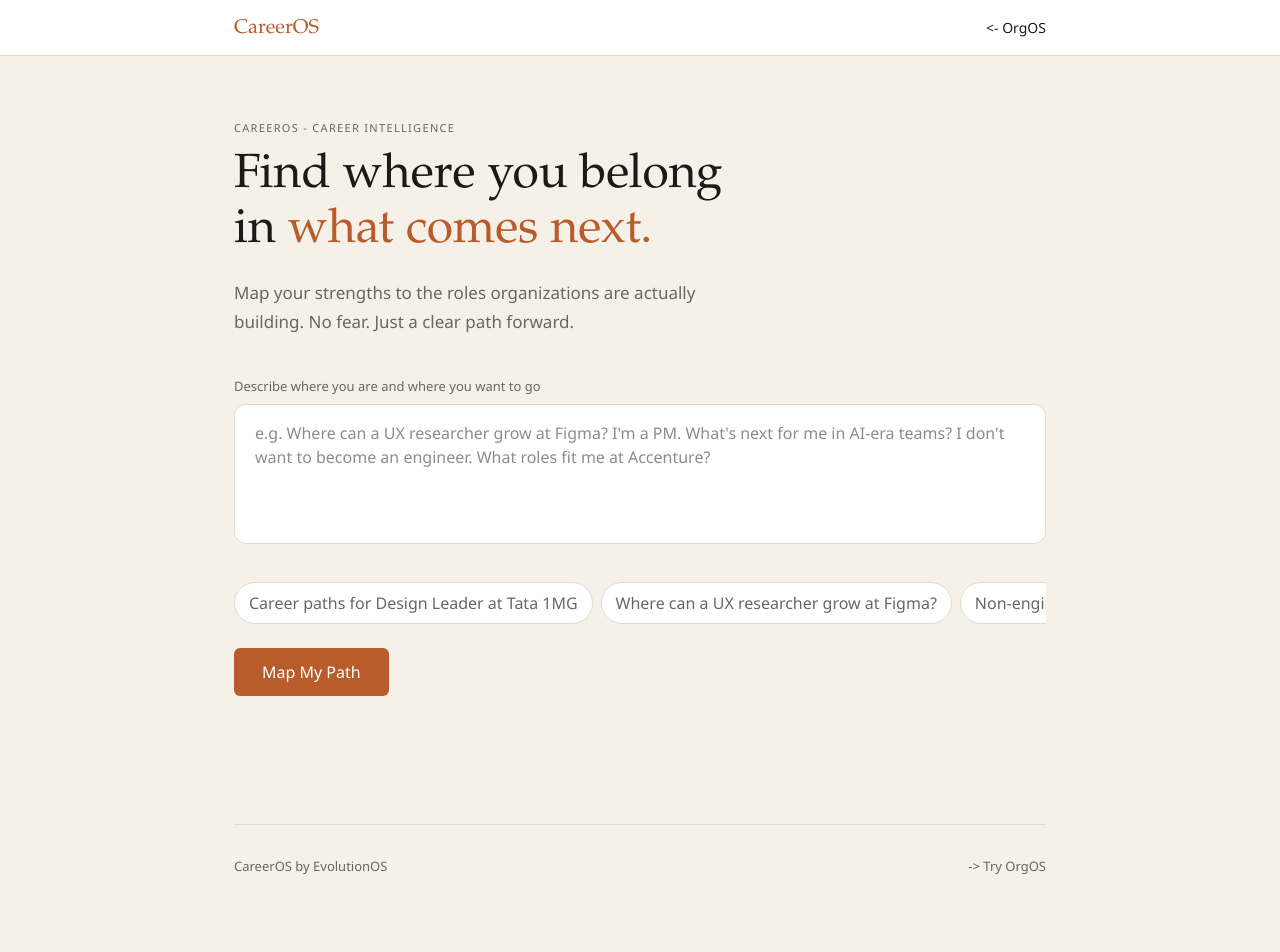
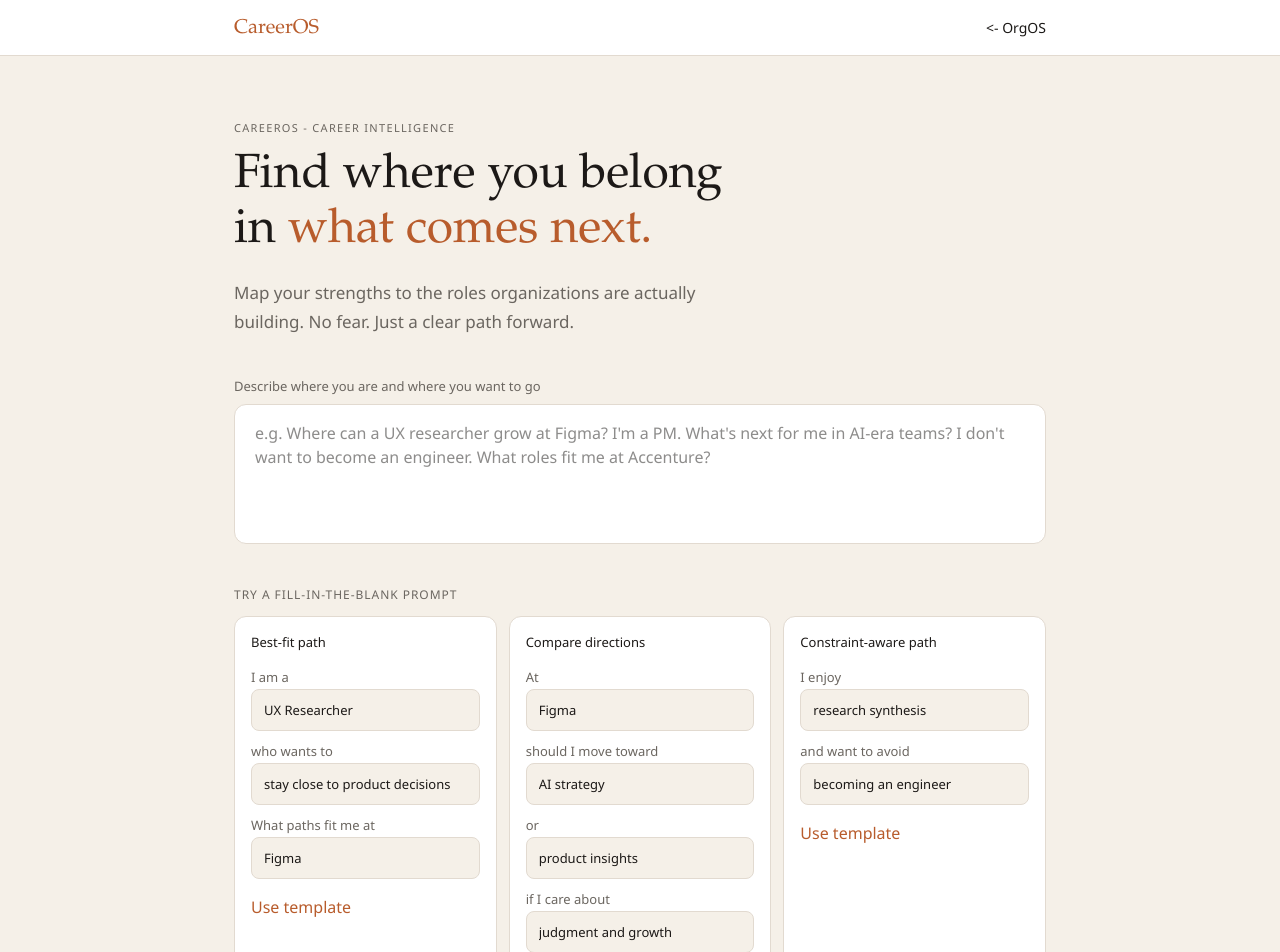
Before and after one commit to wandawoman014/careeros, a Next.js app: page / in a window 1280 px wide. Shown: the top 952 px of the page. Built offline with nearby package versions, Linux system fonts and the light colour scheme.

Commit message:
Publish templated CareerOS UI and formatted answers

```diff
--- a/src/app/page.tsx
+++ b/src/app/page.tsx
@@ -103,6 +103,17 @@ type EditableChipProps = {
   onRemove: (key: CareerContextKey) => void;
 };
 
+type CareerTemplateValues = {
+  currentRole: string;
+  goal: string;
+  company: string;
+  pathA: string;
+  pathB: string;
+  priority: string;
+  strength: string;
+  constraint: string;
+};
+
 const knownCompanies = ["Figma", "Accenture", "McKinsey", "Goldman Sachs", "Deloitte", "Infosys", "Tata 1MG"];
 const roleMatchers: Array<{ label: string; matcher: RegExp; tentative?: boolean }> = [
   { label: "UX Researcher", matcher: /\bux researcher\b/i },
@@ -119,13 +130,6 @@ const careerIntentMatchers: Array<{ label: string; matcher: RegExp; tentative?:
   { label: "Non-engineering options", matcher: /non-engineering|don'?t want to become an engineer/i },
   { label: "Skills to build", matcher: /skills|build next|learn/i, tentative: true },
   { label: "Company role trends", matcher: /building toward|company building/i },
-];
-const suggestionChips = [
-  "Career paths for Design Leader at Tata 1MG",
-  "Where can a UX researcher grow at Figma?",
-  "Non-engineering AI-era paths",
-  "I'm a PM. What's next for me?",
-  "What roles is Accenture building toward?",
 ];
 const fallbackConnections: RoleConnection[] = [
   {
@@ -270,6 +274,15 @@ function serializeContext(context: CareerContext) {
     ...(context.company?.value ? { company: context.company.value } : {}),
     ...(context.intent?.value ? { intent: context.intent.value } : {}),
   };
+}
+
+function cleanAnswerText(answer: string) {
+  return answer
+    .split("\n")
+    .map((line) => line.replace(/\*\*(.*?)\*\*/g, "$1").trimEnd())
+    .filter((line) => !/^ROUTE:/i.test(line.trim()))
+    .join("\n")
+    .trim();
 }
 
 function parseIntent(answer: string) {
@@ -465,7 +478,7 @@ function getSelectedFutureRole(roleMap: RoleMap, selectedRoleId: string | null)
 }
 
 function AnswerContent({ answer }: { answer: string }) {
-  const { intent, blocks } = useMemo(() => parseAnswerBlocks(answer), [answer]);
+  const { intent, blocks } = useMemo(() => parseAnswerBlocks(cleanAnswerText(answer)), [answer]);
 
   return (
     <div>
@@ -486,11 +499,13 @@ function AnswerContent({ answer }: { answer: string }) {
 
         if (block.type === "ordered") {
           return (
-            <ol key={`${block.type}-${index}`} className="mb-4 list-none p-0">
+            <ol key={`${block.type}-${index}`} className="mb-4 grid gap-3 p-0 md:grid-cols-2">
               {block.items.map((item, itemIndex) => (
-                <li key={item} className="relative mb-2.5 pl-6 text-[15px] leading-7 text-text last:mb-0">
-                  <span className="absolute left-0 top-0 font-semibold text-primary">{itemIndex + 1}.</span>
-                  {item}
+                <li key={item} className="rounded-[10px] border border-border bg-[rgba(184,92,44,0.04)] px-4 py-3 text-[15px] leading-7 text-text">
+                  <span className="mb-2 inline-flex h-7 w-7 items-center justify-center rounded-full bg-primary text-[12px] font-semibold text-white">
+                    {itemIndex + 1}
+                  </span>
+                  <div>{item}</div>
                 </li>
               ))}
             </ol>
@@ -501,8 +516,8 @@ function AnswerContent({ answer }: { answer: string }) {
           return (
             <ul key={`${block.type}-${index}`} className="mb-4 list-none p-0">
               {block.items.map((item) => (
-                <li key={item} className="mb-2.5 text-[15px] leading-7 text-text last:mb-0">
-                  <span className="mr-2.5 inline-block h-1.5 w-1.5 rounded-full bg-primary align-middle" />
+                <li key={item} className="mb-2.5 rounded-[10px] border border-border px-4 py-3 text-[15px] leading-7 text-text last:mb-0">
+                  <span className="mr-2.5 inline-block h-2 w-2 rounded-full bg-primary align-middle" />
                   <span className="align-middle">{item}</span>
                 </li>
               ))}
@@ -756,6 +771,16 @@ export default function Home() {
   const [editingValue, setEditingValue] = useState("");
   const [needsFollowUp, setNeedsFollowUp] = useState(false);
   const [followUpQuestion, setFollowUpQuestion] = useState("");
+  const [templateValues, setTemplateValues] = useState<CareerTemplateValues>({
+    currentRole: "UX Researcher",
+    goal: "stay close to product decisions",
+    company: "Figma",
+    pathA: "AI strategy",
+    pathB: "product insights",
+    priority: "judgment and growth",
+    strength: "research synthesis",
+    constraint: "becoming an engineer",
+  });
 
   const derivedRoleMap = useMemo(() => {
     if (roleMap) {
@@ -811,6 +836,18 @@ export default function Home() {
     setError("");
     if (textareaRef.current) {
       textareaRef.current.value = chip;
+      scheduleTextareaResize(textareaRef.current);
+    }
+  }
+
+  function applyTemplate(prompt: string) {
+    setMessage(prompt);
+    setContext(extractCareerContext(prompt));
+    setNeedsFollowUp(false);
+    setFollowUpQuestion("");
+    setError("");
+    if (textareaRef.current) {
+      textareaRef.current.value = prompt;
       scheduleTextareaResize(textareaRef.current);
     }
   }
@@ -961,6 +998,7 @@ export default function Home() {
             </div>
 
             <div className="mt-4 flex flex-wrap gap-2">
+              {chips.some((item) => item.chip) ? <p className="w-full text-[12px] uppercase tracking-[0.08em] text-muted">Detected context</p> : null}
               {chips.map((item) =>
                 item.chip ? (
                   <EditableChip
@@ -984,17 +1022,108 @@ export default function Home() {
               )}
             </div>
 
-            <div className="chip-scrollbar mt-4 flex gap-2 overflow-x-auto pb-1">
-              {suggestionChips.map((chip) => (
-                <button
-                  key={chip}
-                  type="button"
-                  onClick={() => handleSuggestionClick(chip)}
-                  className="whitespace-nowrap rounded-full border border-border bg-surface px-3.5 py-2 text-[13px] text-muted transition hover:border-primary hover:text-primary"
-                >
-                  {chip}
-                </button>
-              ))}
+            <div className="mt-5">
+              <p className="mb-3 text-[12px] uppercase tracking-[0.08em] text-muted">Try a fill-in-the-blank prompt</p>
+              <div className="grid gap-3 md:grid-cols-3">
+                <div className="rounded-[12px] border border-border bg-surface p-4">
+                  <p className="mb-3 text-[13px] font-medium text-text">Best-fit path</p>
+                  <div className="space-y-2 text-[13px] leading-6 text-muted">
+                    <span>I am a</span>
+                    <input
+                      value={templateValues.currentRole}
+                      onChange={(event) => setTemplateValues((current) => ({ ...current, currentRole: event.target.value }))}
+                      className="w-full rounded-[8px] border border-border bg-bg px-3 py-2 text-text outline-none"
+                    />
+                    <span>who wants to</span>
+                    <input
+                      value={templateValues.goal}
+                      onChange={(event) => setTemplateValues((current) => ({ ...current, goal: event.target.value }))}
+                      className="w-full rounded-[8px] border border-border bg-bg px-3 py-2 text-text outline-none"
+                    />
+                    <span>What paths fit me at</span>
+                    <input
+                      value={templateValues.company}
+                      onChange={(event) => setTemplateValues((current) => ({ ...current, company: event.target.value }))}
+                      className="w-full rounded-[8px] border border-border bg-bg px-3 py-2 text-text outline-none"
+                    />
+                  </div>
+                  <button
+                    type="button"
+                    onClick={() =>
+                      applyTemplate(`I am a ${templateValues.currentRole} who wants to ${templateValues.goal}. What paths fit me at ${templateValues.company}?`)
+                    }
+                    className="mt-4 text-[13px] font-medium text-primary"
+                  >
+                    Use template
+                  </button>
+                </div>
+
+                <div className="rounded-[12px] border border-border bg-surface p-4">
+                  <p className="mb-3 text-[13px] font-medium text-text">Compare directions</p>
+                  <div className="space-y-2 text-[13px] leading-6 text-muted">
+                    <span>At</span>
+                    <input
+                      value={templateValues.company}
+                      onChange={(event) => setTemplateValues((current) => ({ ...current, company: event.target.value }))}
+                      className="w-full rounded-[8px] border border-border bg-bg px-3 py-2 text-text outline-none"
+                    />
+                    <span>should I move toward</span>
+                    <input
+                      value={templateValues.pathA}
+                      onChange={(event) => setTemplateValues((current) => ({ ...current, pathA: event.target.value }))}
+                      className="w-full rounded-[8px] border border-border bg-bg px-3 py-2 text-text outline-none"
+                    />
+                    <span>or</span>
+                    <input
+                      value={templateValues.pathB}
+                      onChange={(event) => setTemplateValues((current) => ({ ...current, pathB: event.target.value }))}
+                      className="w-full rounded-[8px] border border-border bg-bg px-3 py-2 text-text outline-none"
+                    />
+                    <span>if I care about</span>
+                    <input
+                      value={templateValues.priority}
+                      onChange={(event) => setTemplateValues((current) => ({ ...current, priority: event.target.value }))}
+                      className="w-full rounded-[8px] border border-border bg-bg px-3 py-2 text-text outline-none"
+                    />
+                  </div>
+                  <button
+                    type="button"
+                    onClick={() =>
+                      applyTemplate(
+                        `At ${templateValues.company}, should I move toward ${templateValues.pathA} or ${templateValues.pathB} if I care about ${templateValues.priority}?`,
+                      )
+                    }
+                    className="mt-4 text-[13px] font-medium text-primary"
+                  >
+                    Use template
+                  </button>
+                </div>
+
+                <div className="rounded-[12px] border border-border bg-surface p-4">
+                  <p className="mb-3 text-[13px] font-medium text-text">Constraint-aware path</p>
+                  <div className="space-y-2 text-[13px] leading-6 text-muted">
+                    <span>I enjoy</span>
+                    <input
+                      value={templateValues.strength}
+                      onChange={(event) => setTemplateValues((current) => ({ ...current, strength: event.target.value }))}
+                      className="w-full rounded-[8px] border border-border bg-bg px-3 py-2 text-text outline-none"
+                    />
+                    <span>and want to avoid</span>
+                    <input
+                      value={templateValues.constraint}
+                      onChange={(event) => setTemplateValues((current) => ({ ...current, constraint: event.target.value }))}
+                      className="w-full rounded-[8px] border border-border bg-bg px-3 py-2 text-text outline-none"
+                    />
+                  </div>
+                  <button
+                    type="button"
+                    onClick={() => applyTemplate(`I enjoy ${templateValues.strength} and want to avoid ${templateValues.constraint}. What should I aim for?`)}
+                    className="mt-4 text-[13px] font-medium text-primary"
+                  >
+                    Use template
+                  </button>
+                </div>
+              </div>
             </div>
 
             <button
```
